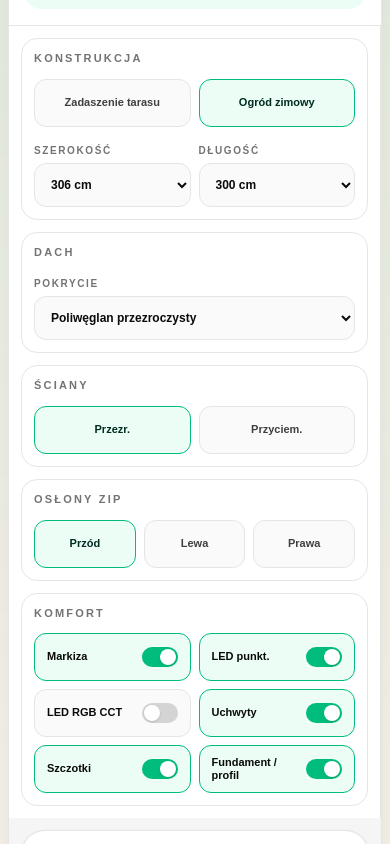
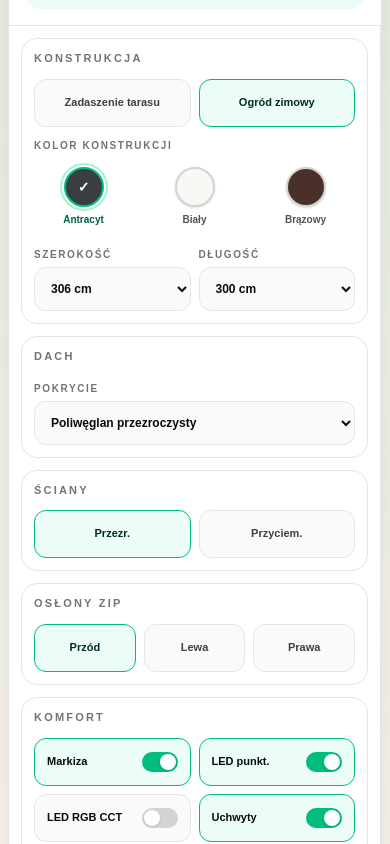
Before and after one commit to Dominik97x/glass-system-web, a Next.js app in the folder app/: page /kalkulator in a window 390 px wide. Shown: the part 2140-2984 px from the top of the page. Built offline with nearby package versions, Linux system fonts and the light colour scheme.

Commit message:
feat(visualizer): add frame color and pricing consistency

```diff
--- a/app/src/components/calculator/ConfigurationForm.tsx
+++ b/app/src/components/calculator/ConfigurationForm.tsx
@@ -2,7 +2,9 @@ import type { ReactNode } from "react";
 
 import { ROOF_LABELS } from "@/data/configuration-labels";
 import {
+  getFrameColor,
   getProductKind,
+  type FrameColor,
   type Length,
   type ProductConfiguration,
   type ProductKind,
@@ -15,6 +17,32 @@ interface Props {
   configuration: ProductConfiguration;
   onChange(configuration: ProductConfiguration): void;
 }
+
+const FRAME_COLOR_OPTIONS: Array<{
+  value: FrameColor;
+  label: string;
+  swatchClass: string;
+  checkClass: string;
+}> = [
+  {
+    value: "anthracite",
+    label: "Antracyt",
+    swatchClass: "bg-[#383e42]",
+    checkClass: "text-white",
+  },
+  {
+    value: "white",
+    label: "Biały",
+    swatchClass: "bg-[#f8f8f5]",
+    checkClass: "text-neutral-900",
+  },
+  {
+    value: "brown",
+    label: "Brązowy",
+    swatchClass: "bg-[#4a3028]",
+    checkClass: "text-white",
+  },
+];
 
 const WIDTH_OPTIONS: Width[] = [
   306, 406, 506, 606, 706, 806, 906, 1006, 1106, 1206,
@@ -32,6 +60,7 @@ const WALL_OPTIONS: WallOption[] = ["glass_clear", "glass_tinted"];
 
 export function ConfigurationForm({ configuration, onChange }: Props) {
   const productType = getProductKind(configuration);
+  const frameColor = getFrameColor(configuration);
   const hasWalls = configuration.walls !== "none";
   const roofGlassAvailable = configuration.length <= 500;
   const roofOptions = roofGlassAvailable
@@ -100,6 +129,26 @@ export function ConfigurationForm({ configuration, onChange }: Props) {
             active={productType === "winter_garden"}
             onClick={() => updateProductType("winter_garden")}
           />
+        </div>
+
+        <div className="mb-3">
+          <p className="mb-2 text-[10px] font-black uppercase tracking-[0.16em] text-neutral-500">
+            Kolor konstrukcji
+          </p>
+          <div className="grid max-w-sm grid-cols-3 gap-3">
+            {FRAME_COLOR_OPTIONS.map((option) => (
+              <ColorSwatch
+                key={option.value}
+                label={option.label}
+                swatchClass={option.swatchClass}
+                checkClass={option.checkClass}
+                active={frameColor === option.value}
+                onClick={() =>
+                  updateConfiguration({ frameColor: option.value })
+                }
+              />
+            ))}
+          </div>
         </div>
 
         <div className="grid grid-cols-2 gap-2">
@@ -181,6 +230,59 @@ export function ConfigurationForm({ configuration, onChange }: Props) {
   );
 }
 
+
+function ColorSwatch({
+  label,
+  swatchClass,
+  checkClass,
+  active,
+  onClick,
+}: {
+  label: string;
+  swatchClass: string;
+  checkClass: string;
+  active: boolean;
+  onClick(): void;
+}) {
+  return (
+    <button
+      type="button"
+      aria-label={`Kolor konstrukcji: ${label}`}
+      aria-pressed={active}
+      title={label}
+      onClick={onClick}
+      className="group flex min-h-16 flex-col items-center justify-center gap-2 rounded-xl px-2 py-1.5 transition hover:bg-neutral-50"
+    >
+      <span
+        className={[
+          "flex h-10 w-10 items-center justify-center rounded-full border-2 shadow-sm transition",
+          swatchClass,
+          active
+            ? "border-emerald-500 ring-2 ring-emerald-200 ring-offset-2"
+            : "border-neutral-300 group-hover:border-neutral-400",
+        ].join(" ")}
+      >
+        {active && (
+          <span
+            aria-hidden="true"
+            className={`${checkClass} text-sm font-black`}
+          >
+            ✓
+          </span>
+        )}
+      </span>
+      <span
+        className={[
+          "text-[10px] font-black leading-none transition",
+          active ? "text-emerald-800" : "text-neutral-600",
+        ].join(" ")}
+      >
+        {label}
+      </span>
+    </button>
+  );
+}
+
 function CompactPanel({ title, children }: { title: string; children: ReactNode }) {
   return (
     <section className="rounded-2xl border border-neutral-200 bg-white p-3">
--- a/app/src/components/calculator/VisualizationPanel.tsx
+++ b/app/src/components/calculator/VisualizationPanel.tsx
@@ -1,7 +1,11 @@
 import Image from "next/image";
 
 import { ROOF_LABELS, WALL_LABELS } from "@/data/configuration-labels";
-import type { ProductConfiguration } from "@/domain/ProductConfiguration";
+import {
+  getFrameColor,
+  getFrameColorLabel,
+  type ProductConfiguration,
+} from "@/domain/ProductConfiguration";
 import {
   getVisualizerAsset,
   getVisualizerAssetByKey,
@@ -15,6 +19,7 @@ interface Props {
 
 export function VisualizationPanel({ configuration }: Props) {
   const hasWalls = configuration.walls !== "none";
+  const frameColor = getFrameColor(configuration);
   const hasAnyZip =
     configuration.hasFrontZip ||
     configuration.hasLeftZip ||
@@ -91,6 +96,7 @@ export function VisualizationPanel({ configuration }: Props) {
 
           <div className="absolute left-4 top-4 flex flex-wrap gap-2">
             <VisualBadge label={hasWalls ? "Ogród zimowy" : "Zadaszenie"} />
+            <VisualBadge label={getFrameColorLabel(frameColor)} />
             <VisualBadge label={ROOF_LABELS[configuration.roof]} />
             {hasAnyZip && <VisualBadge label="Rolety ZIP" />}
             {configuration.hasAwning && <VisualBadge label="Markiza" />}
@@ -110,6 +116,7 @@ export function VisualizationPanel({ configuration }: Props) {
                 {activeAsset.label}
               </p>
               <p className="mt-2 text-sm leading-6 text-white/75">
+                {getFrameColorLabel(frameColor)} ·{" "}
                 {ROOF_LABELS[configuration.roof]} ·{" "}
                 {WALL_LABELS[configuration.walls]} ·{" "}
                 {selectedExtras.length > 0
@@ -135,7 +142,8 @@ export function VisualizationPanel({ configuration }: Props) {
           })}
         </div>
 
-        <div className="mt-3 grid gap-2 md:grid-cols-3">
+        <div className="mt-3 grid gap-2 md:grid-cols-4">
+          <InfoCard label="Kolor" value={getFrameColorLabel(frameColor)} />
           <InfoCard label="Dach" value={ROOF_LABELS[configuration.roof]} />
           <InfoCard label="Ściany" value={WALL_LABELS[configuration.walls]} />
           <InfoCard
--- a/app/src/domain/ProductConfiguration.ts
+++ b/app/src/domain/ProductConfiguration.ts
@@ -1,4 +1,6 @@
 export type ProductKind = "terrace_roof" | "winter_garden";
+
+export type FrameColor = "anthracite" | "white" | "brown";
 
 export type Width =
   | 306 | 406 | 506 | 606 | 706
@@ -28,6 +30,14 @@ export type RoofOption =
 
 export interface ProductConfiguration {
   productType?: ProductKind;
+
+  /**
+   * Kolor konstrukcji jest opcją wizualno-ofertową.
+   *
+   * Pole jest opcjonalne wyłącznie dla zgodności ze starszymi snapshotami
+   * zapytań zapisanymi przed etapem V1A.1. Brak wartości oznacza antracyt.
+   */
+  frameColor?: FrameColor;
   width: Width;
   length: Length;
   walls: WallOption;
@@ -45,6 +55,7 @@ export interface ProductConfiguration {
 
 export const DEFAULT_CONFIGURATION: ProductConfiguration = {
   productType: "terrace_roof",
+  frameColor: "anthracite",
   width: 306,
   length: 300,
   walls: "none",
@@ -68,3 +79,20 @@ export function getProductKind(
     (configuration.walls === "none" ? "terrace_roof" : "winter_garden")
   );
 }
+
+
+export function getFrameColor(
+  configuration: ProductConfiguration
+): FrameColor {
+  return configuration.frameColor ?? "anthracite";
+}
+
+export function getFrameColorLabel(color: FrameColor): string {
+  const labels: Record<FrameColor, string> = {
+    anthracite: "Antracyt RAL 7016",
+    white: "Biały",
+    brown: "Brązowy",
+  };
+
+  return labels[color];
+}
--- a/app/src/domain/Quote.ts
+++ b/app/src/domain/Quote.ts
@@ -3,7 +3,8 @@ import type { QuoteFinancialLineItem, QuoteItem } from "./QuoteItem";
 
 /**
  * Dokładne podsumowanie księgowe wyceny.
- * `Quote.totalGross` pozostaje orientacyjną sumą brutto prezentowaną na stronie.
+ * `Quote.totalGross` ma pozostawać zgodne z `QuoteFinancials.totalGross`, aby
+ * klient, zapis zapytania i Bitrix24 widziały tę samą kwotę brutto.
  */
 export interface QuoteFinancials {
   priceMode: "net";
@@ -19,7 +20,7 @@ export interface Quote {
   configuration: ProductConfiguration;
   items: QuoteItem[];
 
-  /** Orientacyjna suma brutto prezentowana klientowi na stronie. */
+  /** Suma brutto prezentowana klientowi na stronie; zgodna z finansami wyceny. */
   totalGross: number;
 
   /** Dokładne wartości netto / VAT / brutto do zapisu w snapshotcie. */
--- a/app/src/inquiries/notifications/CalculatorInquiryNotificationMessage.ts
+++ b/app/src/inquiries/notifications/CalculatorInquiryNotificationMessage.ts
@@ -1,4 +1,6 @@
 import {
+  getFrameColor,
+  getFrameColorLabel,
   getProductKind,
   type ProductConfiguration,
 } from "@/domain/ProductConfiguration";
@@ -170,6 +172,7 @@ function createConfigurationLines(
 
   return [
     `Wymiary: ${configuration.length} x ${configuration.width} cm`,
+    `Kolor konstrukcji: ${getFrameColorLabel(getFrameColor(configuration))}`,
     `Dach: ${formatRoof(configuration.roof)}`,
     `Ściany: ${formatWalls(configuration.walls)}`,
     `ZIP przód: ${formatBoolean(configuration.hasFrontZip)}`,
@@ -209,6 +212,7 @@ function createHtmlConfigurationSection(
 
   return createHtmlSection("Konfiguracja", [
     ["Wymiary", `${configuration.length} x ${configuration.width} cm`],
+    ["Kolor konstrukcji", getFrameColorLabel(getFrameColor(configuration))],
     ["Dach", formatRoof(configuration.roof)],
     ["Ściany", formatWalls(configuration.walls)],
     ["ZIP przód", formatBoolean(configuration.hasFrontZip)],
@@ -395,7 +399,7 @@ function formatRoof(roof: ProductConfiguration["roof"]): string {
   const labels: Record<ProductConfiguration["roof"], string> = {
     polycarbonate_clear: "Poliwęglan bezbarwny",
     polycarbonate_milky: "Poliwęglan mleczny",
-    polycarbonate_grey: "Poliwęglan grafitowy",
+    polycarbonate_grey: "Poliwęglan szary",
     polycarbonate_smoke: "Poliwęglan dymiony",
     glass_clear: "Szkło przezroczyste",
     glass_milky: "Szkło mleczne",
--- a/app/src/inquiries/validators/calculator-inquiry-validator.ts
+++ b/app/src/inquiries/validators/calculator-inquiry-validator.ts
@@ -1,5 +1,6 @@
 import type { CalculatorInquirySubmission } from "@/domain/CalculatorInquirySubmission";
 import type {
+  FrameColor,
   Length,
   ProductConfiguration,
   ProductKind,
@@ -29,6 +30,14 @@ const ALLOWED_WIDTHS = [
 const ALLOWED_LENGTHS = [
   300, 350, 400, 450, 500, 550, 600,
 ] as const satisfies readonly Length[];
+
+
+
+const WEBSITE_FRAME_COLORS = [
+  "anthracite",
+  "white",
+  "brown",
+] as const satisfies readonly FrameColor[];
 
 const WEBSITE_PRODUCT_TYPES = [
   "terrace_roof",
@@ -197,6 +206,19 @@ function validateConfiguration(
     };
   }
 
+  let frameColor: FrameColor;
+  if (configuration.frameColor === undefined) {
+    // Legacy fallback dla zapytań zapisanych przed V1A.1.
+    frameColor = "anthracite";
+  } else if (includesValue(WEBSITE_FRAME_COLORS, configuration.frameColor)) {
+    frameColor = configuration.frameColor;
+  } else {
+    return {
+      success: false,
+      message: "Wybrany kolor konstrukcji nie jest dostępny na stronie.",
+    };
+  }
+
   if (!includesValue(WEBSITE_ROOF_OPTIONS, configuration.roof)) {
     return {
       success: false,
@@ -215,6 +237,7 @@ function validateConfiguration(
 
   const validatedConfiguration: ProductConfiguration = {
     productType,
+    frameColor,
     width: configuration.width,
     length: configuration.length,
     walls: configuration.walls,
--- a/app/src/integrations/bitrix24/CalculatorInquiryConfigurationReader.ts
+++ b/app/src/integrations/bitrix24/CalculatorInquiryConfigurationReader.ts
@@ -2,8 +2,9 @@ import type { ProductConfiguration } from "@/domain/ProductConfiguration";
 import type { StoredCalculatorInquiryLead } from "@/domain/StoredCalculatorInquiryLead";
 
 const WIDTHS = [306, 406, 506, 606, 706, 806, 906, 1006, 1106, 1206];
-const LENGTHS = [300, 350, 400, 450, 500];
+const LENGTHS = [300, 350, 400, 450, 500, 550, 600];
 
+const FRAME_COLORS = ["anthracite", "white", "brown"];
 const WALL_OPTIONS = ["none", "glass_clear", "glass_milky", "glass_tinted"];
 const ROOF_OPTIONS = [
   "polycarbonate_clear",
@@ -12,6 +13,7 @@ const ROOF_OPTIONS = [
   "polycarbonate_smoke",
   "glass_clear",
   "glass_milky",
+  "glass_tinted",
 ];
 
 interface QuoteSnapshotWithConfiguration {
@@ -39,6 +41,8 @@ function isProductConfiguration(value: unknown): value is ProductConfiguration {
   return (
     isKnownNumber(value.width, WIDTHS) &&
     isKnownNumber(value.length, LENGTHS) &&
+    (value.frameColor === undefined ||
+      isKnownString(value.frameColor, FRAME_COLORS)) &&
     isKnownString(value.walls, WALL_OPTIONS) &&
     isKnownString(value.roof, ROOF_OPTIONS) &&
     typeof value.hasFrontZip === "boolean" &&
--- a/app/src/lib/configuration-summary.ts
+++ b/app/src/lib/configuration-summary.ts
@@ -1,4 +1,6 @@
 import {
+  getFrameColor,
+  getFrameColorLabel,
   getProductKind,
   type ProductConfiguration,
 } from "@/domain/ProductConfiguration";
@@ -87,6 +89,10 @@ export function getConfigurationSummaryRows(
       value: `${configuration.length} × ${configuration.width} cm`,
     },
     {
+      label: "Kolor konstrukcji",
+      value: getFrameColorLabel(getFrameColor(configuration)),
+    },
+    {
       label: "Dach",
       value: ROOF_LABELS[configuration.roof],
     },
```
Also changed, not shown: app/src/inquiries/sync/CalculatorInquiryBitrix24SyncService.ts (+8 -1 lines), app/src/integrations/bitrix24/Bitrix24DealMapper.ts (+8 -0 lines), app/src/pricing/services/SnapshotQuoteService.ts (+16 -22 lines).
